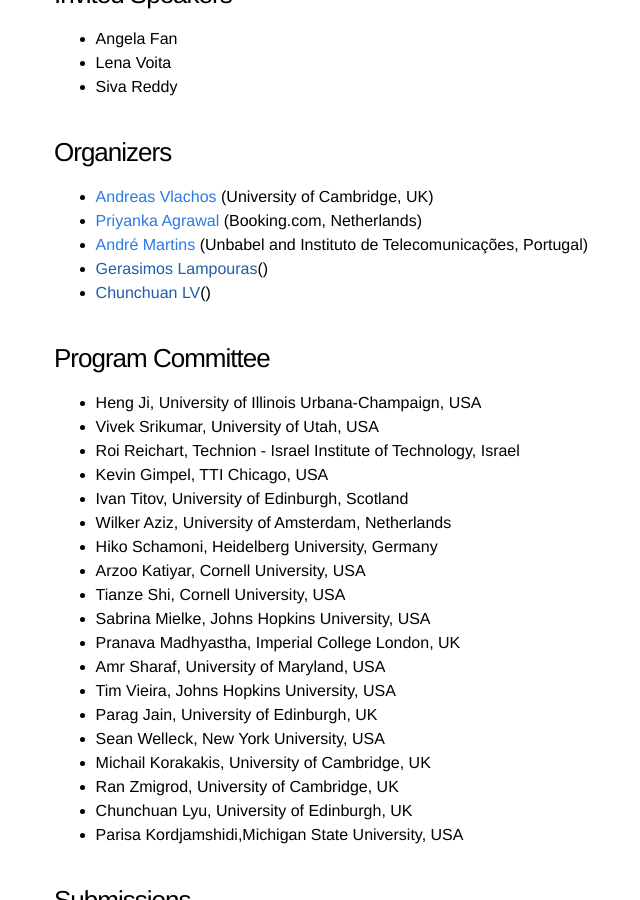
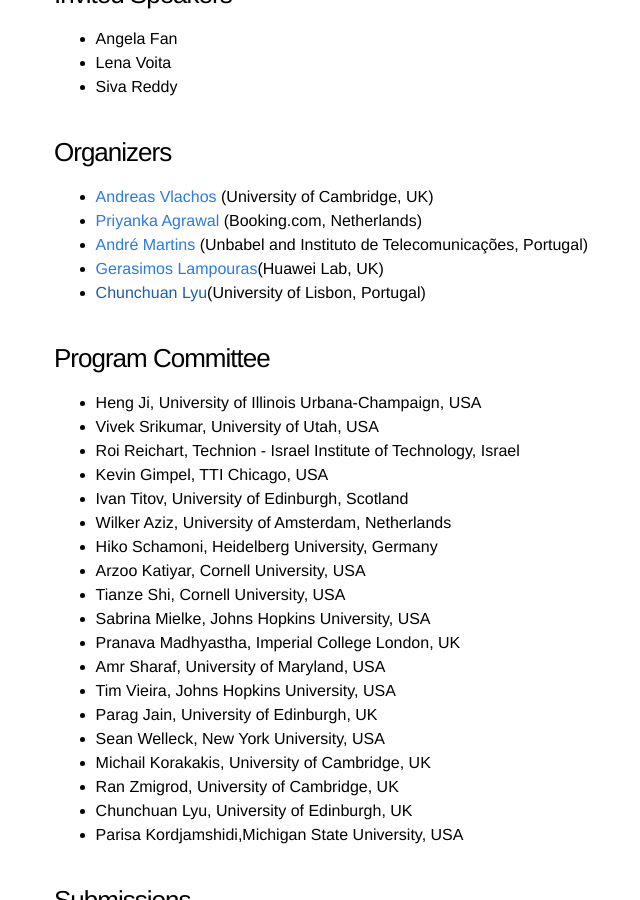
Before and after one commit to structuredprediction/structuredprediction.github.io, a Jekyll site: the page built from SPNLP22/1_cfp.md, in a window 1280 px wide and 900 px high, scrolled down 1302 px. Shown: the whole window, without its empty margins (186-826 px from the left). Built offline with Jekyll 4.4.1, drawn with Linux system fonts in a browser that asks for light colours.

Commit message:
Update 1_cfp.md

```diff
--- a/SPNLP22/1_cfp.md
+++ b/SPNLP22/1_cfp.md
@@ -46,8 +46,8 @@ We invite submissions of the following kinds:
 * [Andreas Vlachos](https://andreasvlachos.github.io) (University of Cambridge, UK)
 * [Priyanka Agrawal](https://sites.google.com/site/priyankaagr17) (Booking.com, Netherlands)
 * [André Martins](https://andre-martins.github.io) (Unbabel and Instituto de Telecomunicações, Portugal)
-* [Gerasimos Lampouras]()()
-* [Chunchuan LV]()()
+* [Gerasimos Lampouras](https://glampouras.github.io/)(Huawei Lab, UK)
+* [Chunchuan Lyu]()(University of Lisbon, Portugal)
 
 ### Program Committee
 
```
